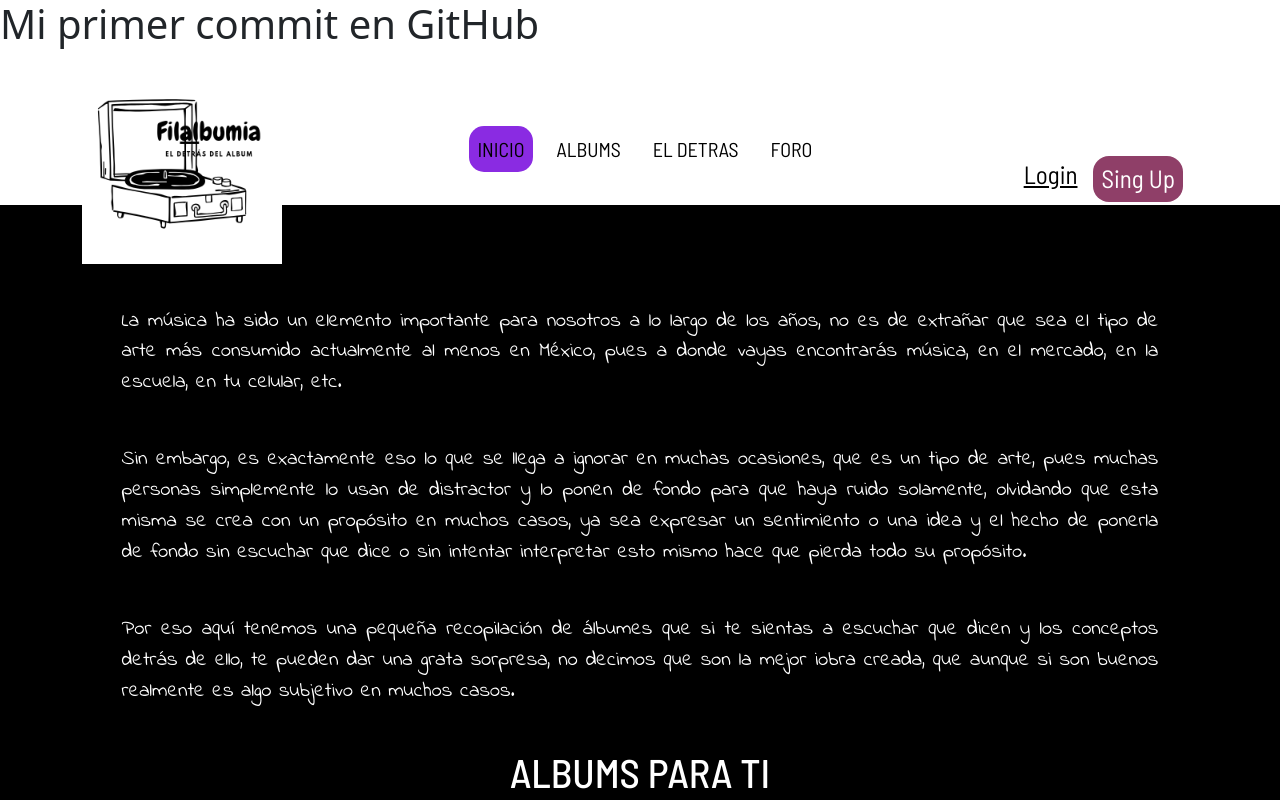
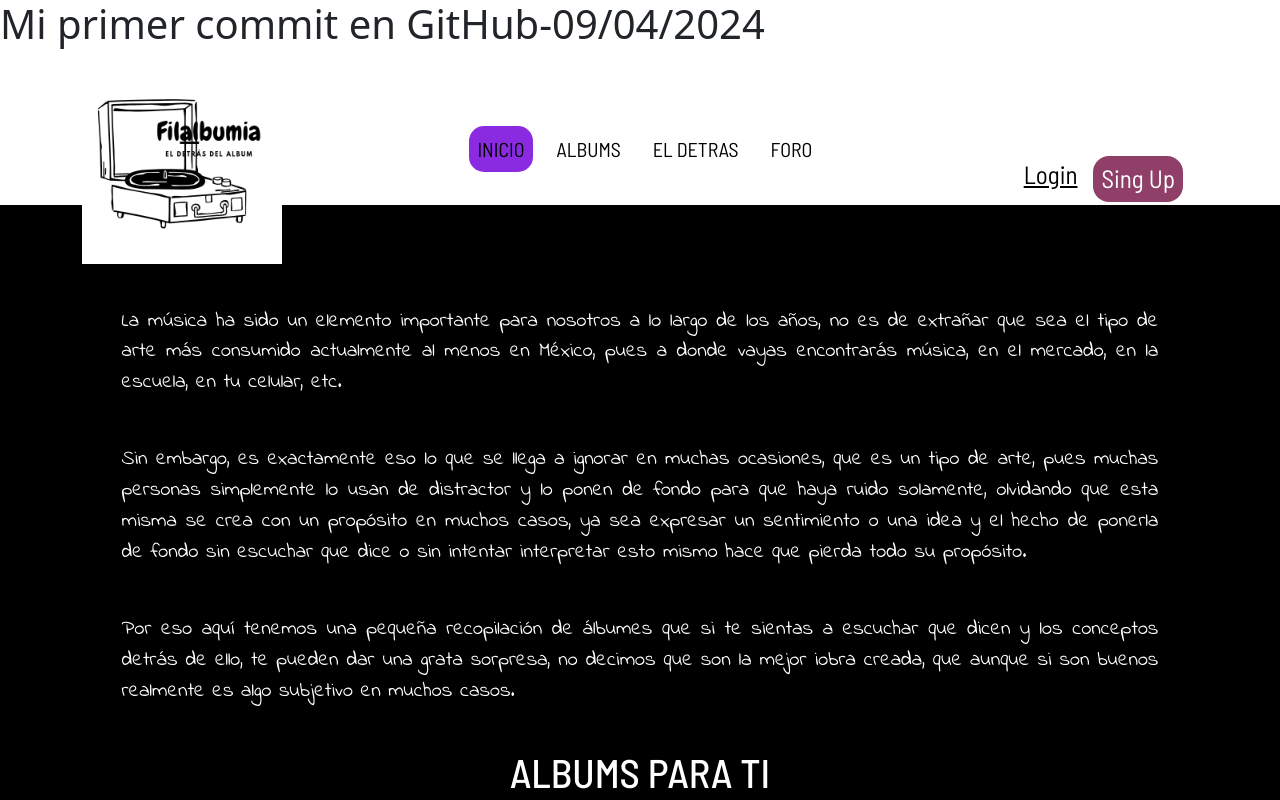
Before and after one commit to AELIN08/AELIN08.Filalbumia.github.io, a plain HTML site: page index.html in a window 1280 px wide. Shown: the top 800 px of the page. Drawn offline with nearby package versions, Linux system fonts and the light colour scheme.

Commit message:
Agregue fecha

```diff
--- a/index.html
+++ b/index.html
@@ -20,7 +20,7 @@
 <body>
     <header>
         <div>
-            <h1>Mi primer commit en GitHub</h1>
+            <h1>Mi primer commit en GitHub-09/04/2024</h1>
         </div>
         <nav class="navbar navbar-expand-lg bg-transparent">
             <div class="container">
```
